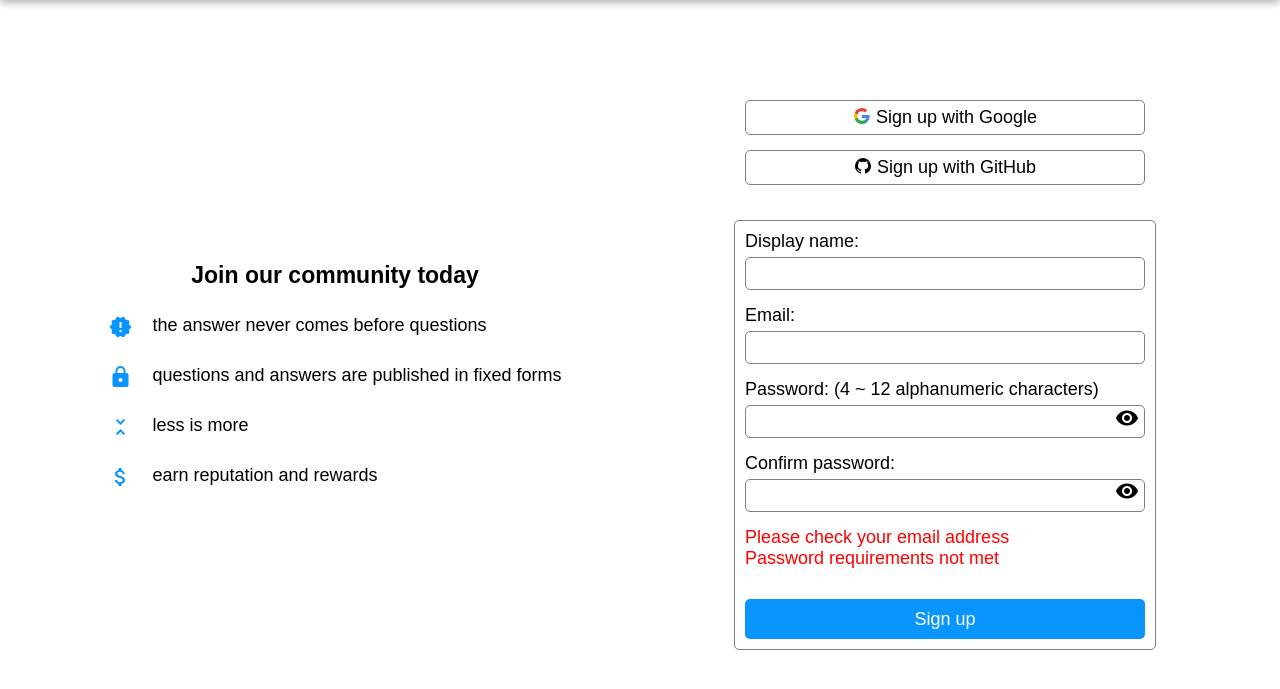
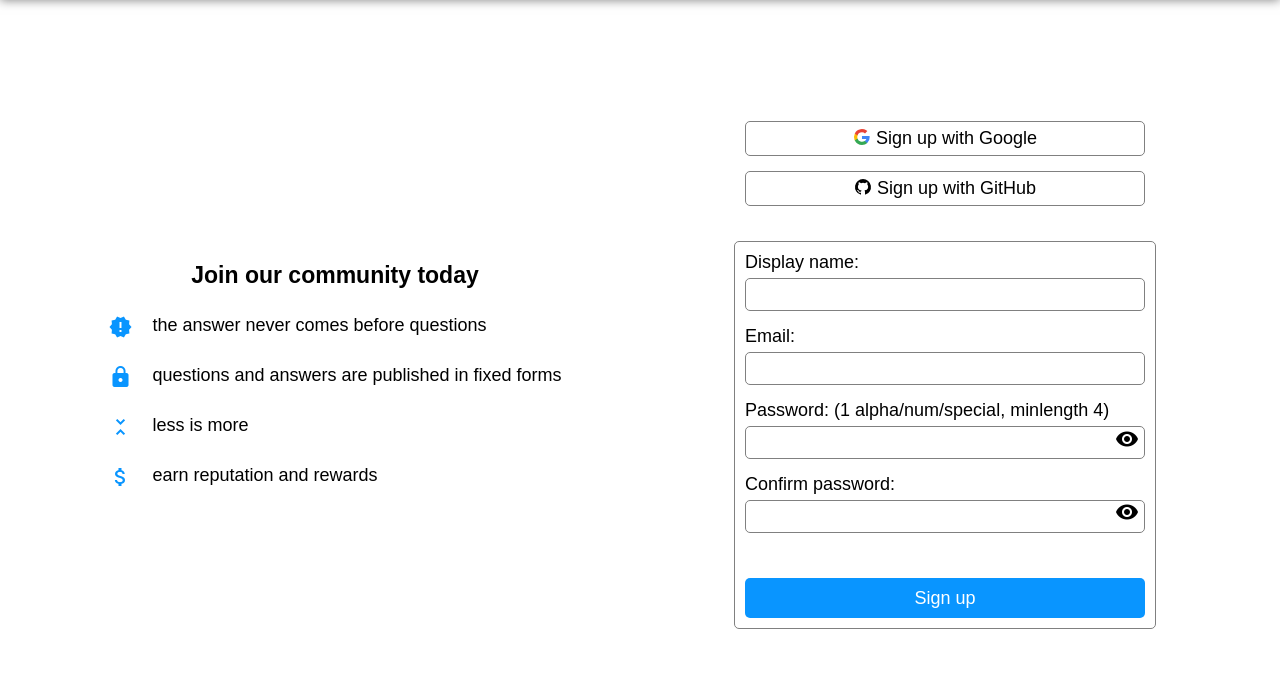
Before and after one commit to momotaro1105/Atto.beta, a PHP site: page /signup.php in a window 1280 px wide. Shown: the part 50-739 px from the top of the page. Run offline with PHP 8.4, Linux system fonts and the light colour scheme; the visitor is signed in with stand-in values (Sample User, id 1); data that the repository does not hold is empty.

Commit message:
signup done

```diff
--- a/dashboard.php
+++ b/dashboard.php
@@ -2,7 +2,7 @@
     include("php/util.php");
 
     include("php/session.php");
-    logIn(); // $_SESSION中身設定
+    logIn(); // $_SESSION中身基本設定
 
     include("php/header.php");
     $header = logStatus(); // ヘッダーを選択
--- a/signup.php
+++ b/signup.php
@@ -7,9 +7,12 @@
     include("php/database.php");
     $db = DbConn('userInfo'); // DB接続
     $result = mkTbIF('basicProfile', 'email VARCHAR(256),password VARCHAR(256),displayName VARCHAR(256)', $db); // テーブル作成
+    $errorMessage = [];
+    console_log($errorMessage);
+    console_log(count($_POST));
+    if (count($_POST) > 0){ // 注意：フォームを送信しなくても、$_POSTはそもそもスーパーグローバル変数だから既に空の配列として存在している
         $exisEmail = fldArray('email', 'basicProfile', $db); // テーブルから既存email値を配列形式で取得
         $exisDName = fldArray('displayName', 'basicProfile', $db); // テーブルから既存displayName値を配列形式で取得
-    $errorMessage = [];
         // displayName確認
         if (in_array($_POST['displayName'], $exisDName)){ // 既に使用されていないか
             $errorMessage[] = 'Please choose a different display name';
@@ -21,21 +24,17 @@
             $errorMessage[] = 'Email already in use: <a href="login.php">LOGIN LINK</a>';
         }
         // パスワード確認
-    if (!preg_match('/^(?=.*?[a-z])(?=.*?\d)[a-z\d]{4,12}$/i', $_POST['password'])){ // フォーマット確認
+        if (!preg_match('/^(?=.*[a-z])(?=.*[A-Z])(?=.*\d)(?=.*[_\-!#*@&])[A-Za-z\d_\-!#*@&]{8,30}$/', $_POST['password'])){ // フォーマット確認
             $errorMessage[] = 'Password requirements not met';
         }
-
-    session_start();
-    $_SESSION = $errorMessage;
         console_log($errorMessage);
-    console_log($_SESSION);
         // エラーナシならデータ登録
         if (count($errorMessage) == 0) {
+            $errorMessage = [];
             console_log($errorMessage);
             $status = addData('basicProfile', 'email,password,displayName', $db, $_POST); // データ登録
-        $errorMessage = [];
-        session_destroy();
-        header('Location: dashboard.php');
+            header('refresh:1;url=dashboard.php');
+        }
     }
 ?>
 
@@ -101,7 +100,7 @@
                     <input id="user_email" type="text" name="email" required>
                 </div>
                 <div>
-                    <label for="password">Password: (4 ~ 12 alphanumeric characters)</label>
+                    <label for="password">Password: (1 alpha/num/special, minlength 4)</label>
                     <input class="userpwd" id="userpwd_1" type="password" required>
                 </div>
                 <i class="material-icons togglepwd" id="toggle1">remove_red_eye</i>
@@ -111,9 +110,9 @@
                 </div>
                 <i class="material-icons togglepwd" id="toggle2">remove_red_eye</i>
                     <!-- html内のphpは書き方に工夫が必要 -->
-                    <?php if ($_SESSION !== []): ?>
-                        <?php for ($i=0;$i<count($_SESSION);$i++): ?>
-                            <span style='color:red'><?=$_SESSION[$i]?></span>
+                    <?php if ($errorMessage !== []): ?>
+                        <?php for ($i=0;$i<count($errorMessage);$i++): ?>
+                            <span style='color:red'><?=$errorMessage[$i]?></span>
                         <?php endfor; ?>
                     <?php endif; ?>
                 <input id="signup_submit" type="button" value="Sign up">
```
Lines whose indentation alone changed are shown as unchanged.
